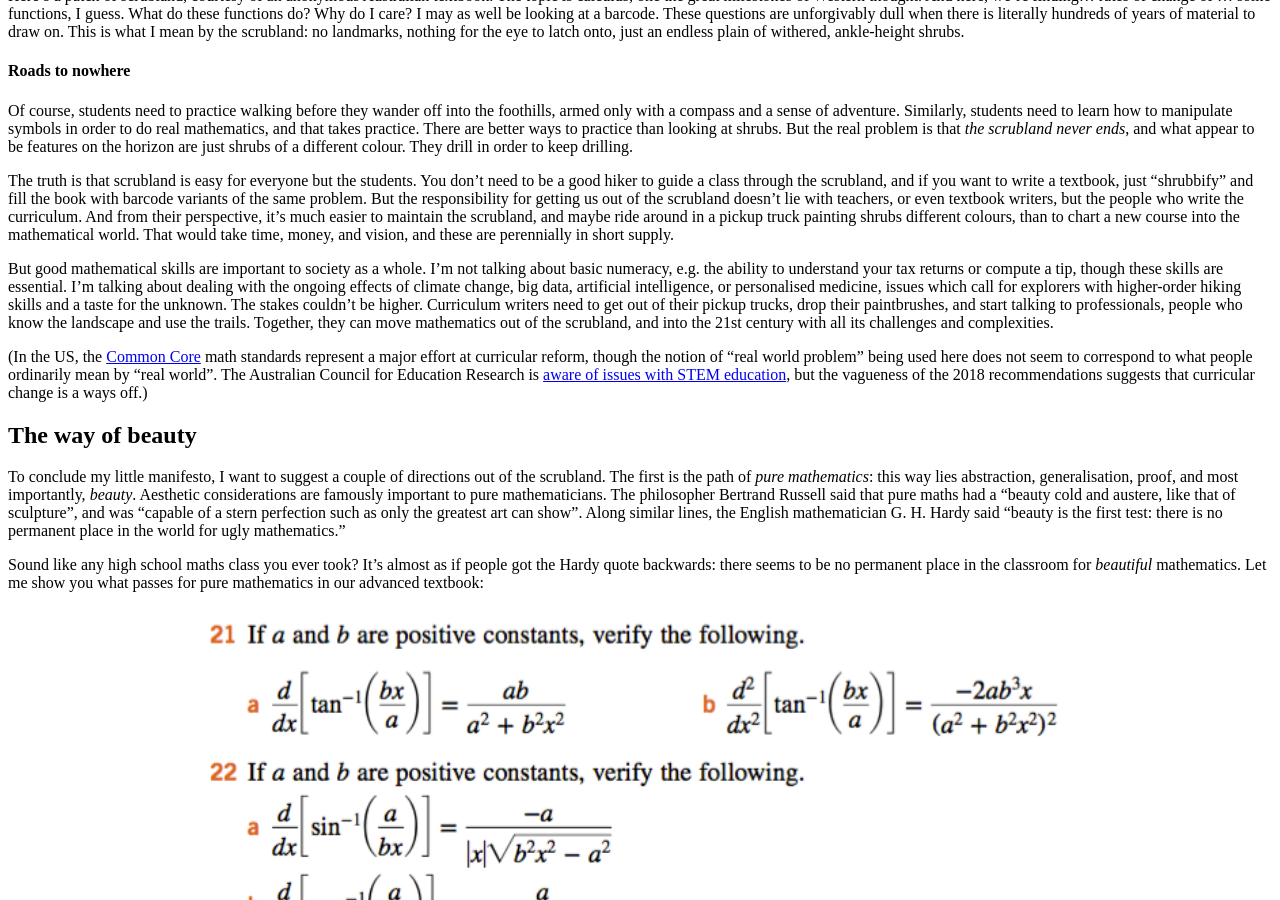
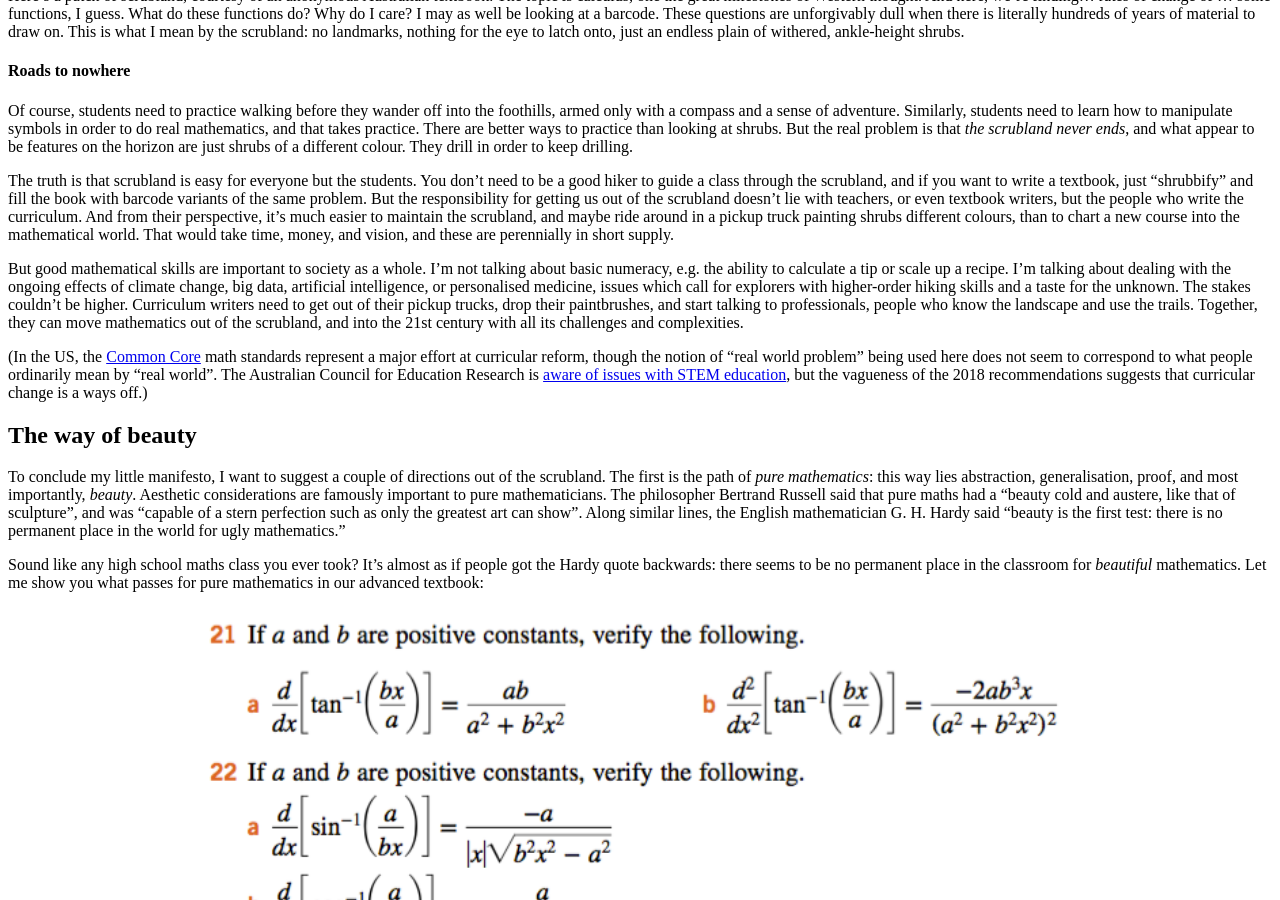
Before and after one commit to hapax/hapax.github.io, a Jekyll site: the page built from assets/teaching.md, in a window 1280 px wide and 900 px high, scrolled down 2842 px. Built offline with Jekyll 4.4.1, drawn with Linux system fonts in a browser that asks for light colours; our own code applies the rules of GitHub Pages for plain Markdown files; formulas are drawn with MathJax 3; a script that is not in the unit is left out.

Commit message:
Update teaching.md

```diff
--- a/assets/teaching.md
+++ b/assets/teaching.md
@@ -186,9 +186,8 @@ That would take time, money, and vision, and these are perennially in
 short supply.
 
 But good mathematical skills are important to society as a whole.
-I'm not talking about basic numeracy, e.g. the ability to
-understand your tax returns or compute a tip, though these skills are
-essential.
+I'm not talking about basic numeracy, e.g. the ability to calculate a
+tip or scale up a recipe.
 I'm talking about dealing with the ongoing effects of climate change,
 big data, artificial intelligence, or personalised medicine, issues which
 call for explorers with higher-order hiking skills and a taste for the unknown.
```
